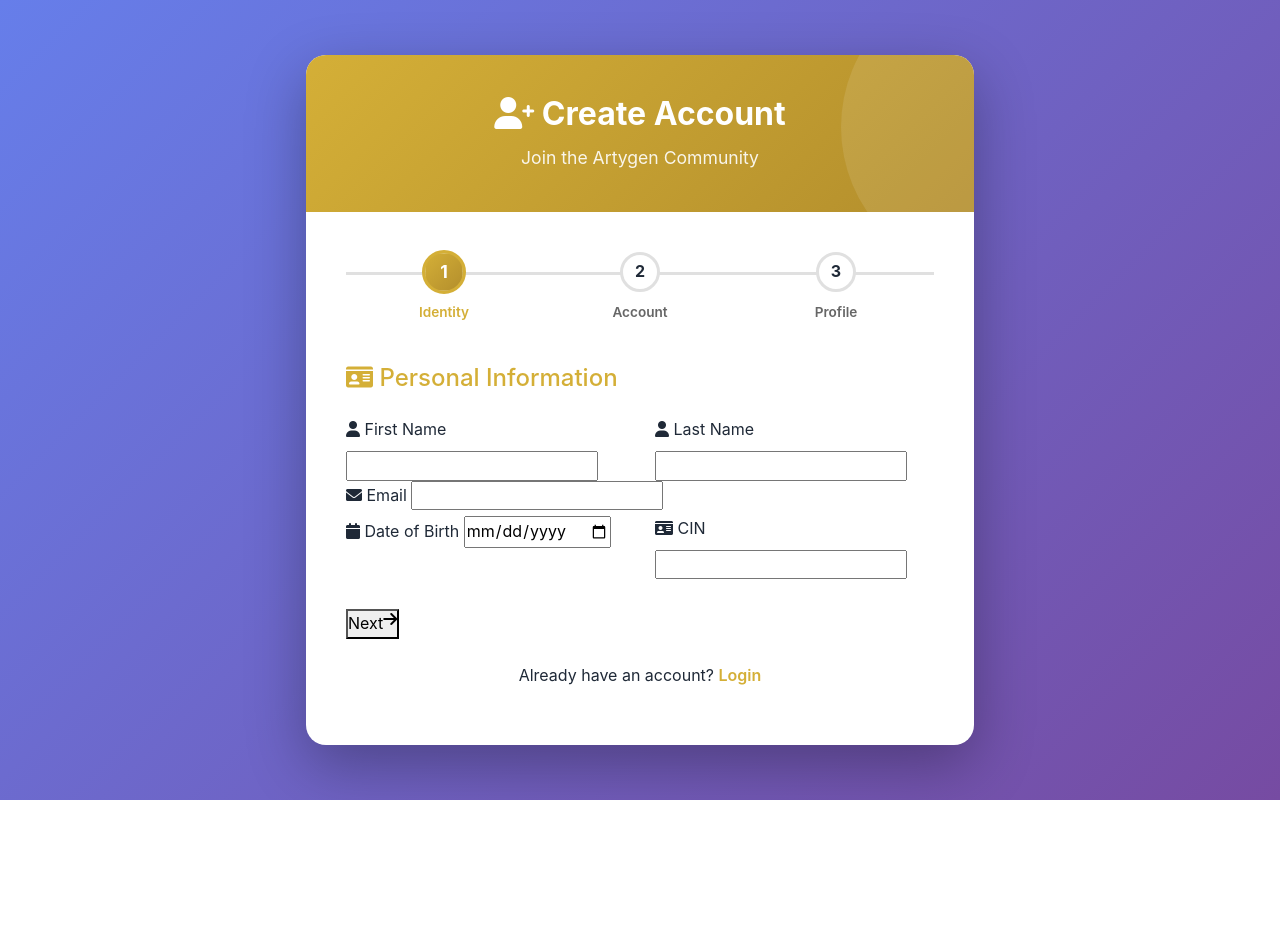
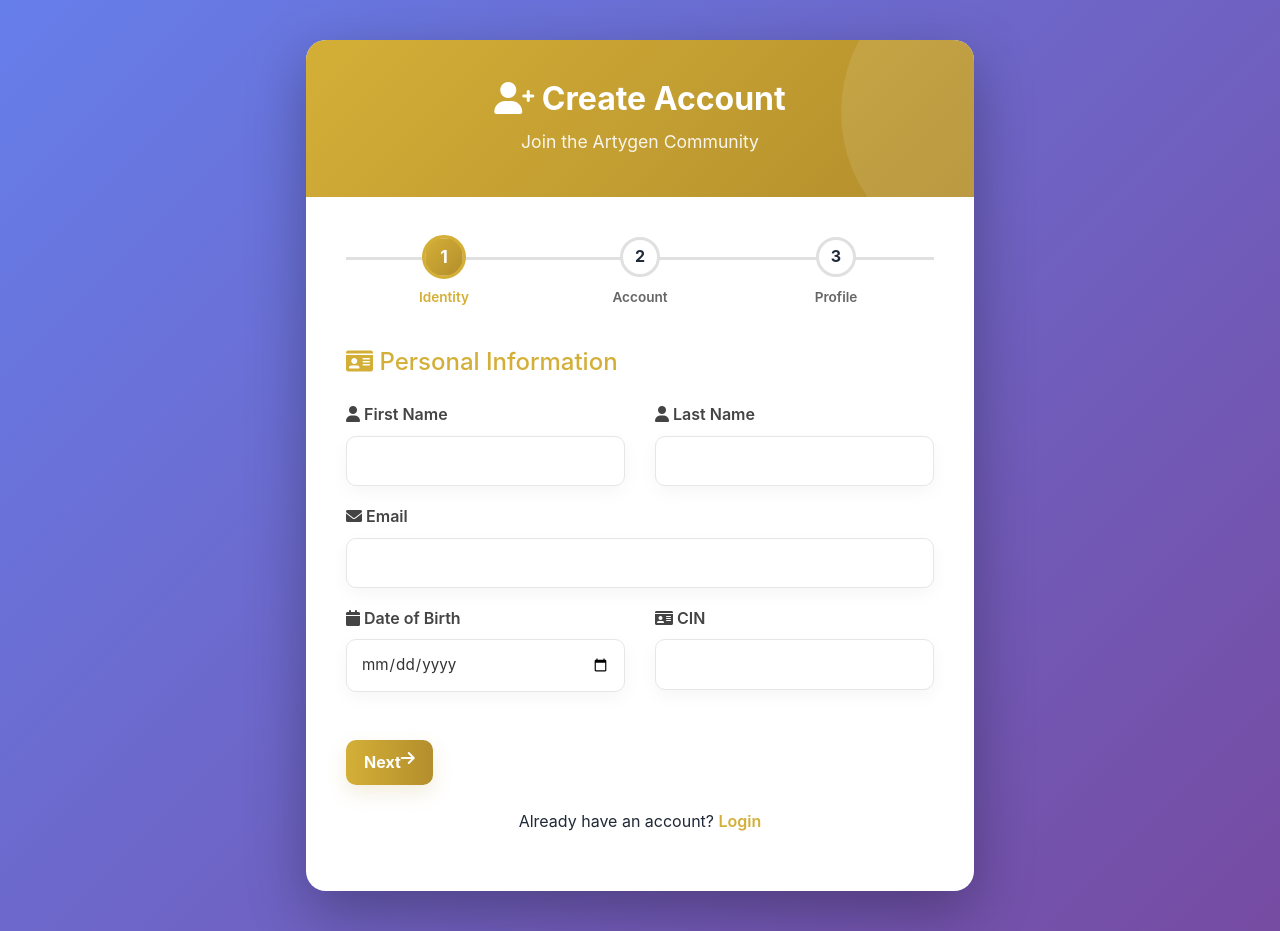
Before and after one commit to Ihebmsaed/Artygen, a Django app: page /accounts/register/ in a window 1280 px wide. Before the commit the page ends 800 px from the top, so only its background shows below. Run offline with Django 5.2, Linux system fonts and the light colour scheme; some libraries are stand-ins or nearby versions.

Commit message:
fix layout of register

```diff
--- a/Artygen/accounts/templates/accounts/register.html
+++ b/Artygen/accounts/templates/accounts/register.html
@@ -178,6 +178,47 @@
             color: #d4af37;
             font-weight: 700;
             margin-bottom: 15px;
+        }
+
+        /* --- Small modern tweaks for inputs/buttons (non-breaking) --- */
+        .form-control-modern {
+            width: 100%;
+            padding: 12px 14px;
+            border: 1px solid #e6e6e6;
+            border-radius: 10px;
+            box-shadow: 0 6px 18px rgba(23,32,40,0.04);
+            transition: all 0.18s ease-in-out;
+            font-size: 0.95rem;
+            color: #333;
+            background: #fff;
+        }
+
+        .form-control-modern:focus {
+            outline: none;
+            border-color: rgba(212,175,55,0.9);
+            box-shadow: 0 6px 20px rgba(212,175,55,0.12);
+            transform: translateY(-1px);
+        }
+
+        .form-group-modern { margin-bottom: 18px; }
+
+        .form-label-modern { display:block; margin-bottom:8px; font-weight:600; color:#444; }
+
+        /* Buttons */
+        .btn-modern { padding: 10px 18px; border-radius: 10px; font-weight:700; border: none; }
+        .btn-primary-modern { background: linear-gradient(90deg,#d4af37,#b38e2c); color:#fff; box-shadow: 0 8px 20px rgba(179,142,44,0.16); }
+        .btn-primary-modern:hover { transform: translateY(-2px); filter:brightness(1.02); }
+        .btn-outline-modern { background: transparent; border: 2px solid #e6e6e6; color:#333; }
+
+        /* Alerts (simple modern look) */
+        .alert-modern { display:flex; gap:10px; align-items:center; padding:10px 14px; border-radius:8px; }
+        .alert-success-modern { background:#ecf9f1; color:#145a32; border:1px solid #c7f0d9; }
+        .alert-info-modern { background:#eef6ff; color:#0b3861; border:1px solid #d6eaff; }
+
+        /* small responsive tweaks */
+        @media (max-width: 576px) {
+            .register-header { padding: 28px; }
+            .register-body { padding: 20px; }
         }
     </style>
 </head>
```
Also changed, not shown: Artygen/db.sqlite3, Artygen/profile_photos/blayah-logo.png (added).
